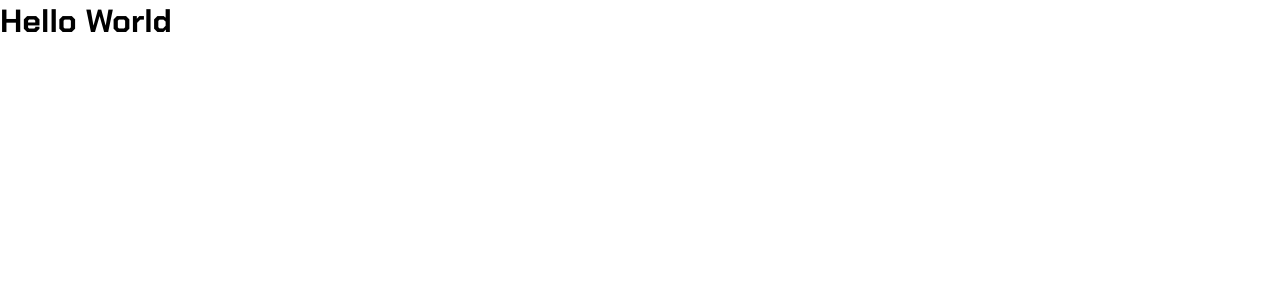
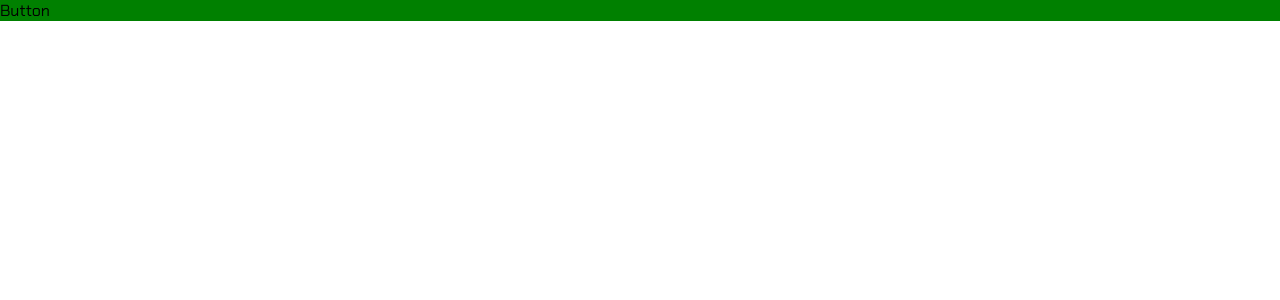
Before and after one commit to Ihaasbut/vrnas, a Next.js app: page / in a window 1280 px wide. Shown: the top 300 px of the page. Built offline with nearby package versions, Linux system fonts and the light colour scheme.

Commit message:
VRN-11: Подключил миксины. Правки

```diff
--- a/next.config.ts
+++ b/next.config.ts
@@ -1,8 +1,12 @@
 import type { NextConfig } from "next";
 
 const nextConfig: NextConfig = {
-  /* config options here */
   reactCompiler: true,
+  sassOptions: {
+    additionalData: `
+      @use "@/assets/styles/mixins.scss" as *;
+    `,
+  },
 };
 
 export default nextConfig;
--- a/src/app/layout.tsx
+++ b/src/app/layout.tsx
@@ -1,6 +1,6 @@
 import type { Metadata } from "next";
 import { Chakra_Petch } from "next/font/google";
-import "@/assets/styles/globals.css";
+import "@/assets/styles/globals.scss";
 
 const chakraPetch = Chakra_Petch({
     subsets: ["latin"],
--- /dev/null
+++ b/src/assets/styles/mixins.scss
@@ -0,0 +1,25 @@
+@mixin hover {
+  @media (hover: hover) {
+    &:hover {
+      @content;
+    }
+  }
+}
+
+@mixin mobile {
+  @media (max-width: 767px) {
+    @content;
+  }
+}
+
+@mixin tablet {
+  @media (min-width: 768px) and (max-width: 1023px) {
+    @content;
+  }
+}
+
+@mixin desktop {
+  @media (min-width: 1024px) {
+    @content;
+  }
+}
--- a/src/components/button/Button.module.scss
+++ b/src/components/button/Button.module.scss
@@ -1,2 +1,11 @@
 .button {
+  @include mobile {
+    background-color: red;
+  }
+  @include tablet {
+    background-color: blue;
+  }
+  @include desktop {
+    background-color: green;
+  }
 }
--- a/src/pages/home/HomeContent.tsx
+++ b/src/pages/home/HomeContent.tsx
@@ -1,7 +1,9 @@
+import Button from "@/components/button/Button";
+
 function HomeContent() {
     return (
         <div>
-            <h1>Hello World</h1>
+            <Button />
         </div>
     );
 }
```
Also changed, not shown: src/assets/styles/globals.scss (renamed from src/assets/styles/globals.css).
